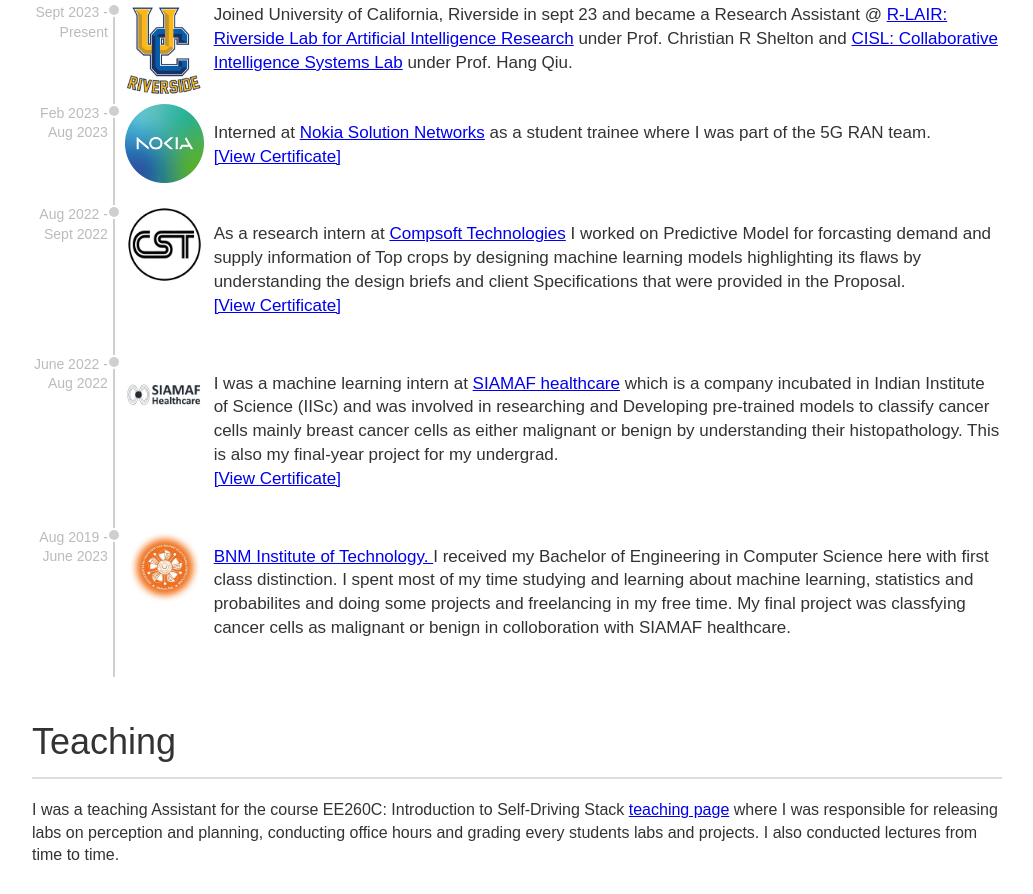
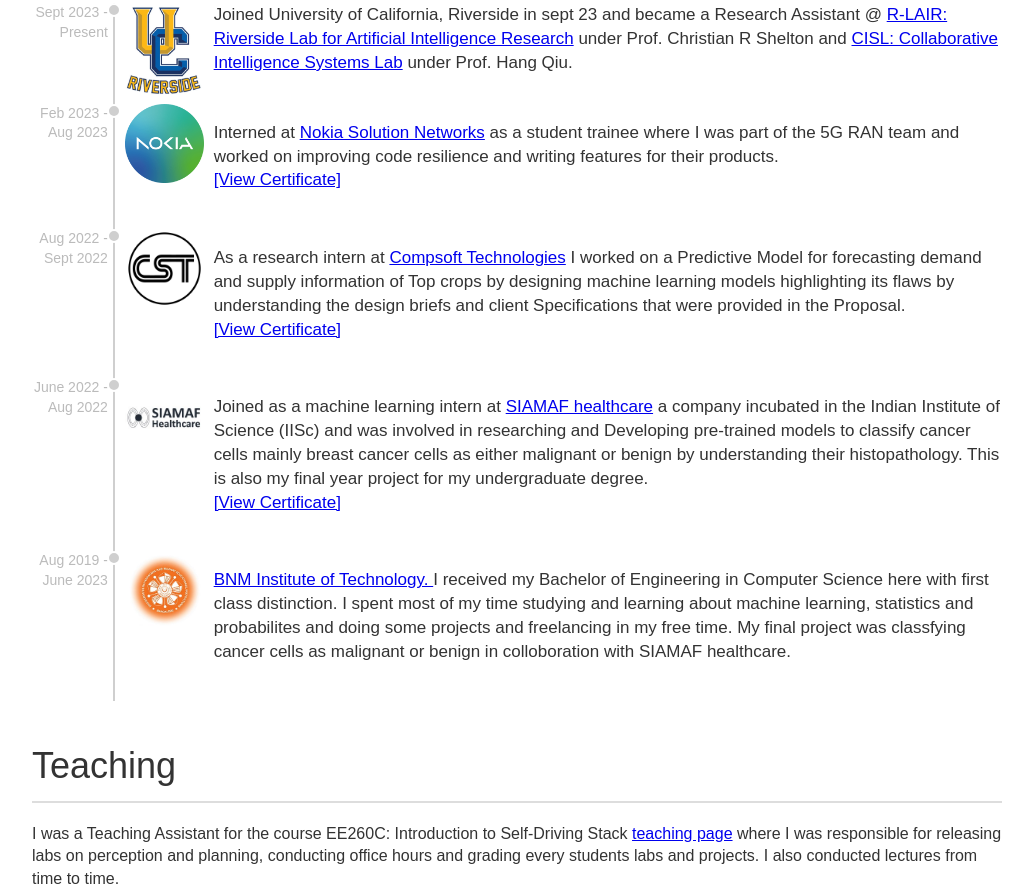
Before and after one commit to rakshith911/Portfolio, a plain HTML site: page index.html in a window 1280 px wide. Shown: the part 408-1302 px from the top of the page, without its empty margins (123-1156 px from the left). Drawn offline with Linux system fonts and the light colour scheme.

Commit message:
Update index.html

```diff
--- a/index.html
+++ b/index.html
@@ -54,7 +54,7 @@
                 <img src="assets/nokia_logo.png" />
             </div>
             <div class="desc">
-               <p>Interned at <a href="https://www.nokia.com/">Nokia Solution Networks</a> as a student trainee where I was part of the 5G RAN team. <br><a href="https://drive.google.com/file/d/1RKYUjIywwC17i3_RrMH2gtcOuxQJPLAk/view?usp=sharing">[View Certificate]</a></p>
+               <p>Interned at <a href="https://www.nokia.com/">Nokia Solution Networks</a> as a student trainee where I was part of the 5G RAN team and worked on improving code resilience and writing features for their products. <br><a href="https://drive.google.com/file/d/1RKYUjIywwC17i3_RrMH2gtcOuxQJPLAk/view?usp=sharing">[View Certificate]</a></p>
             </div>
         </div>
 
@@ -67,7 +67,7 @@
                 <img src="assets/compsoft_logo.png" />
             </div>
             <div class="desc">
-                <p>As a research intern at <a href="https://compstechnologies.com/">Compsoft Technologies</a> I worked on Predictive Model for forcasting demand and supply information
+                <p>As a research intern at <a href="https://compstechnologies.com/">Compsoft Technologies</a> I worked on a Predictive Model for forecasting demand and supply information
                     of Top crops by designing machine learning models highlighting its flaws by understanding the design briefs and client Specifications
                     that were provided in the Proposal.<br><a href="https://drive.google.com/file/d/1elGfqZLyH6hqJOW5TIyr_Q1d85FFl0mG/view?usp=sharing">[View Certificate]</a></p>
             </div>
@@ -82,7 +82,7 @@
                 <img src="assets/siamaf_logo.jpeg" />
             </div>
             <div class="desc">
-               <p> I was a machine learning intern at <a href="https://siamaf.com/home-1">SIAMAF healthcare</a> which is a company incubated in Indian Institute of Science (IISc) and was involved in researching and Developing pre-trained models to classify cancer cells mainly breast cancer cells as either malignant or benign by understanding their histopathology. This is also my final-year project for my undergrad.<br>
+               <p> Joined as a machine learning intern at <a href="https://siamaf.com/home-1">SIAMAF healthcare</a> a company incubated in the Indian Institute of Science (IISc) and was involved in researching and Developing pre-trained models to classify cancer cells mainly breast cancer cells as either malignant or benign by understanding their histopathology. This is also my final year project for my undergraduate degree.<br>
                 <a href="https://drive.google.com/file/d/1uabVS_Bqj885Uw2D1znFc-cfXAV7KyXo/view?usp=sharing">[View Certificate]</a> </p>
             </div>
         </div>
@@ -105,7 +105,7 @@
     <!-- Teaching Section -->
     <div class="container">
         <div class="ctitle">Teaching</div>
-        <p>I was a teaching Assistant for the course EE260C: Introduction to Self-Driving Stack <a href="https://cisl.ucr.edu/EE260/spring24/">teaching page</a> where I was responsible for releasing labs on perception and planning, conducting office hours and grading every students labs and projects. I also conducted lectures from time to time.</p>
+        <p>I was a Teaching Assistant for the course EE260C: Introduction to Self-Driving Stack <a href="https://cisl.ucr.edu/EE260/spring24/">teaching page</a> where I was responsible for releasing labs on perception and planning, conducting office hours and grading every students labs and projects. I also conducted lectures from time to time.</p>
     </div>
 
     <!-- Projects Section -->
@@ -151,7 +151,7 @@
                 <br>
                 <li>Received academic excellence award for maintaining a consistently good academic standing during my undergrad.</li>
                 <br>
-                <li>Runner Up in a university level hackathon conducted by IEEE during my first semester of undergrad. <br><a href="https://drive.google.com/file/d/1wt4tx4QNkdAE-haY4szbNVwVeeJW5EzM/view?usp=sharing">[View Certificate]</a></li>
+                <li>Runner Up in a university-level hackathon conducted by IEEE during my first semester of undergrad. <br><a href="https://drive.google.com/file/d/1wt4tx4QNkdAE-haY4szbNVwVeeJW5EzM/view?usp=sharing">[View Certificate]</a></li>
             </ul>
         </div>
                     <!-- Writing Section -->
```
